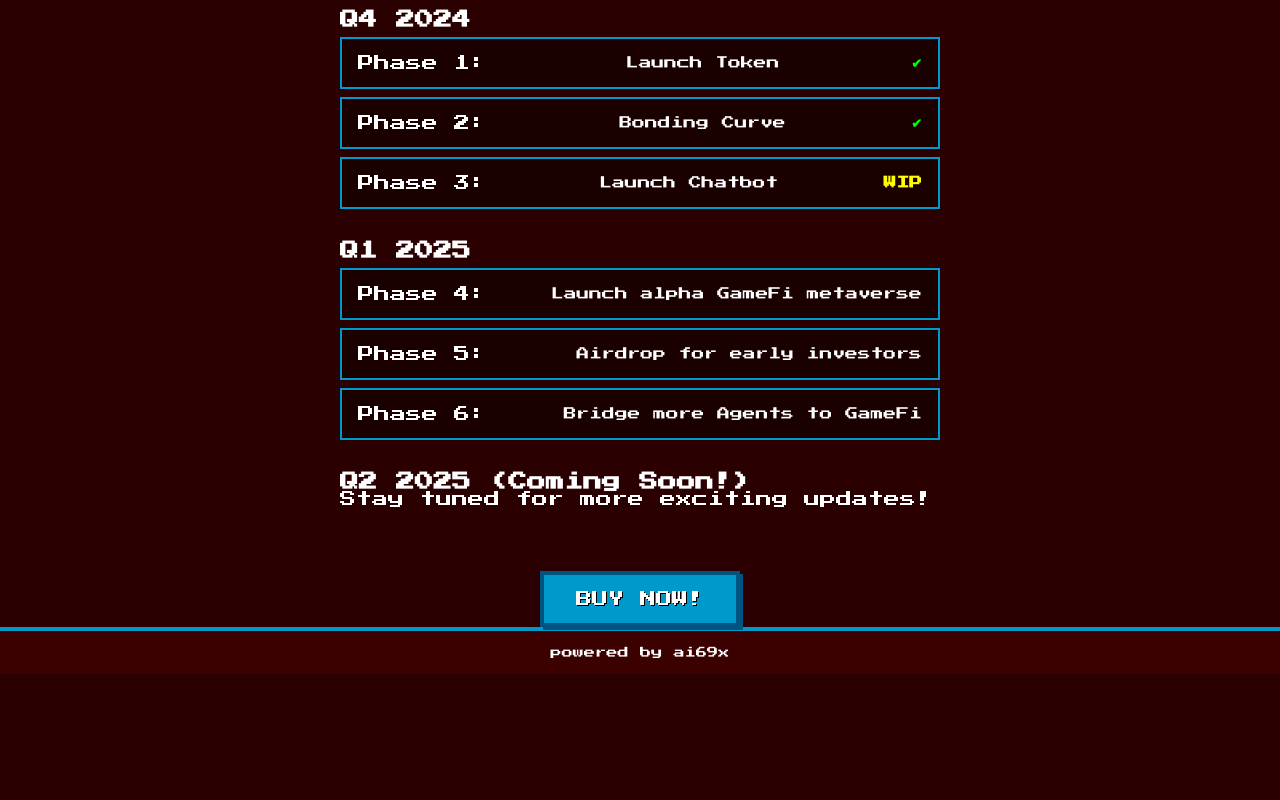
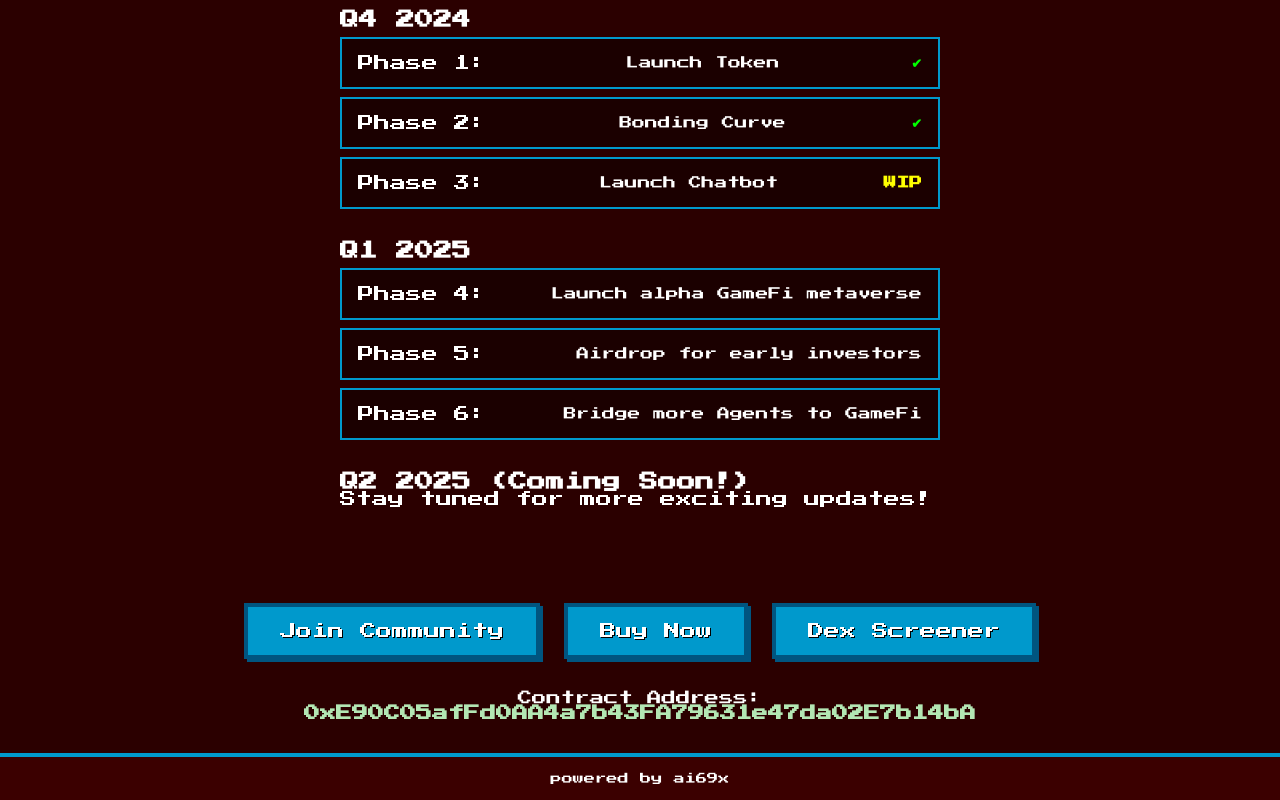
Before and after one commit to impanion/com, a plain HTML site: page index.html in a window 1280 px wide. Shown: the part 716-1516 px from the top of the page. Before the commit the page ends 1390 px from the top, so only its background shows below. Drawn offline with Linux system fonts and the light colour scheme.

Commit message:
Update index.html

```diff
--- a/index.html
+++ b/index.html
@@ -4,9 +4,7 @@
   <meta charset="UTF-8" />
   <meta name="viewport" content="width=device-width, initial-scale=1.0"/>
   <title>$IMP</title>
-  <!-- Link to the external stylesheet -->
   <link rel="stylesheet" href="styles.css" />
-  <!-- Example of linking a retro 8-bit style font (Press Start 2P) from Google Fonts -->
   <link
     href="https://fonts.googleapis.com/css2?family=Press+Start+2P&display=swap"
     rel="stylesheet"
@@ -23,7 +21,6 @@
     <!-- Hero section with 512 x 512 image and $IMP text -->
     <section class="hero">
       <div class="hero-content">
-        <!-- Replace with your actual 512 x 512 image -->
         <img
           src="https://pbs.twimg.com/profile_images/1872340556430319616/w_j_iu7S_400x400.jpg"
           alt="Impanion"
@@ -44,7 +41,6 @@
     <section class="roadmap">
       <h2>Project Roadmap</h2>
 
-      <!-- Q4 2024 -->
       <div class="roadmap-block">
         <h3>Q4 2024</h3>
         <ul>
@@ -63,7 +59,6 @@
         </ul>
       </div>
 
-      <!-- Q1 2025 -->
       <div class="roadmap-block">
         <h3>Q1 2025</h3>
         <ul>
@@ -79,18 +74,29 @@
         </ul>
       </div>
 
-      <!-- Q2 2025 -->
       <div class="roadmap-block">
         <h3>Q2 2025 (Coming Soon!)</h3>
         <p>Stay tuned for more exciting updates!</p>
       </div>
     </section>
 
-    <!-- Buy Now Button -->
-    <section class="buy-now">
-      <a href="https://aigentfi.com/token/0xE90C05afFd0AA4a7b43FA79631e47da02E7b14bA" class="buy-button" target="_blank">
-        BUY NOW!
+    <!-- Buttons Section -->
+    <section class="buttons-section">
+      <a href="https://discord.com/invite/yfwz5QrQ9V" class="community-button" target="_blank">
+        Join Community
       </a>
+      <a href="https://www.zkswap.finance/swap?outputCurrency=0xE90C05afFd0AA4a7b43FA79631e47da02E7b14bA" class="buy-button" target="_blank">
+        Buy Now
+      </a>
+      <a href="https://dexscreener.com/zksync/0x303fb028adcffe045d0a3ea3d3f491eda8e598aa" class="dex-button" target="_blank">
+        Dex Screener
+      </a>
+    </section>
+
+    <!-- Contract Address Section -->
+    <section class="contract-address">
+      <p>Contract Address:</p>
+      <p class="address">0xE90C05afFd0AA4a7b43FA79631e47da02E7b14bA</p>
     </section>
   </main>
 
```
